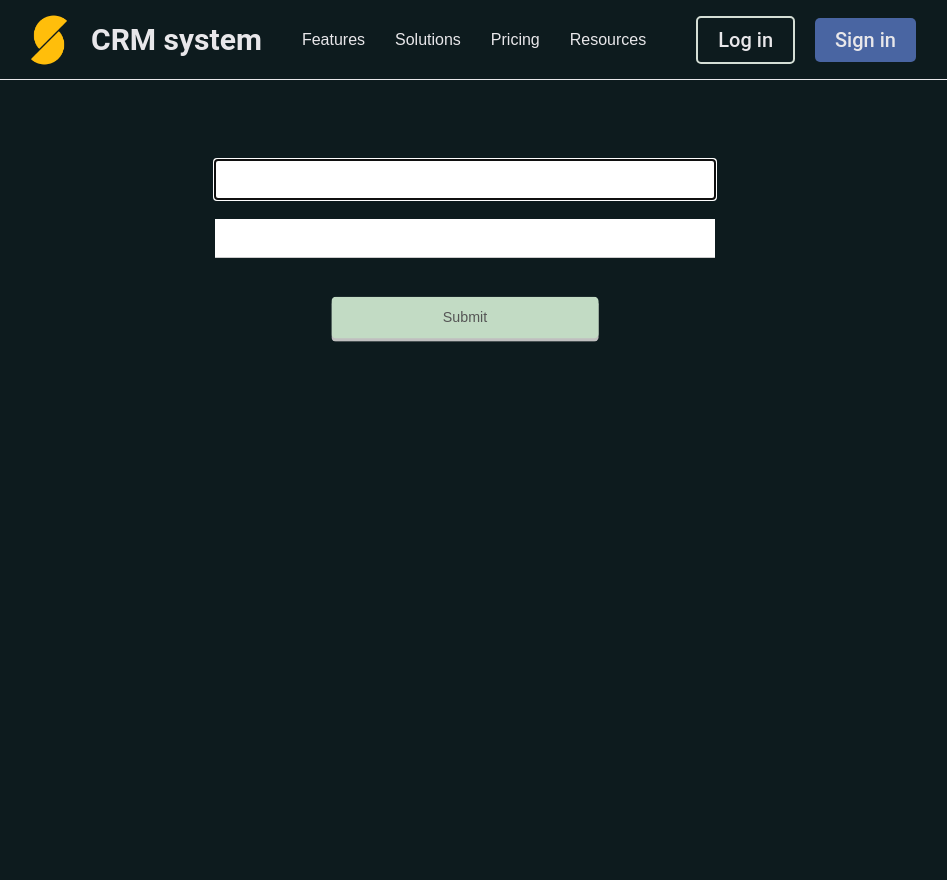
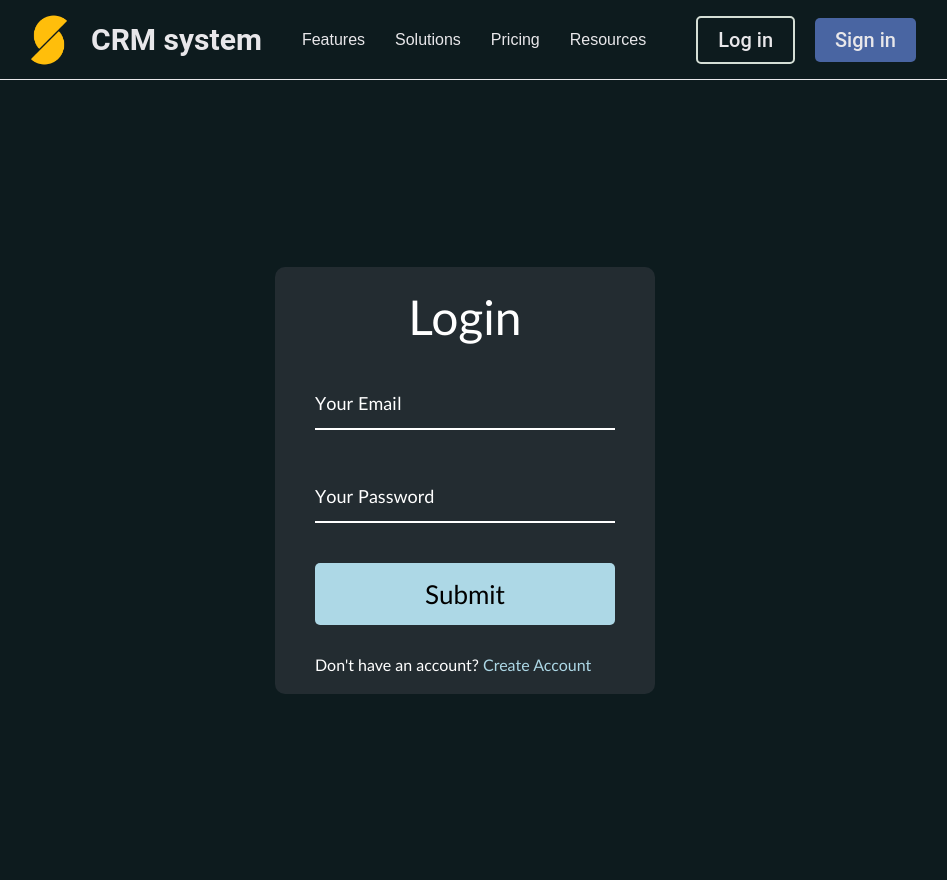
Before and after one commit to kirillzholudev/CRM_project, a Django app: page /log-in/ in a window 1280 px wide. Shown: the whole page, without its empty margins (175-1122 px from the left). Before the commit the page ends 342 px from the top, so only its background shows below. Run offline with Django 4.2, Linux system fonts and the light colour scheme.

Commit message:
Add login page with some css

```diff
--- a/static/css/login.css
+++ b/static/css/login.css
@@ -1,56 +1,111 @@
-#id_username, #id_password {
-    padding: 10px;
-    border: none;
-    border-bottom: 1px solid #ccc;
-    margin-bottom: 20px;
-    font-size: 16px;
-    width: 100%;
+* {
     box-sizing: border-box;
 }
 
-
-
-form {
-    max-width: 500px;
-    margin: 80px auto;
-    text-align: center;
+.main_cont {
+    font-family:'Trebuchet MS', 'Lucida Sans Unicode', 'Lucida Grande', 'Lucida Sans', Arial, sans-serif;
+    background-color: #0D1B1E;
+    color: #fff;
+    display: flex;
+    flex-direction: column;
+    align-items: center;
+    justify-content: center;
+    height: 100vh;
+    overflow: hidden;
+    margin: 0;
 }
 
-button.submit {
-    margin-top: 20px;
-    background-color: hsl(125, 25%, 81%);
-    color: #555;
-    padding: 12px 20px;
-    border: none;
-    border-radius: 4px;
+.container_log {
+    background-color: #393e467d;
+    padding: 20px 40px;
+    border-radius: 10px;
+}
+
+.main_cont .container_log h1 {
+    text-align: center;
+    margin-bottom: 30px;
+}
+
+.container_log a {
+    text-decoration: none;
+    color: lightblue;
+}
+
+.container_log a:hover {
+    color: rgb(162, 218, 237);
+    text-decoration: underline;
+}
+
+.submit {
     cursor: pointer;
-    box-shadow: 0px 3px 0px 0px #bfbfbf;
-    transition: box-shadow 0.3s ease-in-out;
-    width: 50%;
-    height: 50%;
+    display: inline-block;
+    width: 100%;
+    background: lightblue;
+    padding: 15px; /* Задаем отступы для внутреннего контента внутри .btn */
+    font-family: inherit;
+    font-size: 26px;
+    border: 0;
+    border-radius: 5px;
+}
+
+/* Убираем контур при фокусе на .btn */
+.submit:focus {
+    outline: 0;
+}
+
+/* Уменьшаем масштаб элемента на 2% при активации .btn */
+.submit:active {
+    transform: scale(0.98);
 }
 
 .submit:hover {
-    box-shadow: 5px 5px 56px -14px #25b384;
-    transform: scale(1.2);
-    background-color: #4965a2;
+    background-color: rgb(150, 190, 203);
+}
+
+.text {
+    margin-top: 30px;
+}
+
+.form-control {
+    position: relative;  /* Устанавливаем позиционирование элемента в контексте родительского элемента */
+    margin: 20px 0 40px;
+    width: 300px;
+}
+
+.form-control input {
+    background-color: transparent; /* Убираем фоновый цвет для элемента ввода */
+    border: 0;
+    border-bottom: 2px #fff solid;
+    display: block;
+    width: 100%;
+    padding: 15px 0;
+    font-size: 18px;
     color: #fff;
 }
 
-button.submit {
-    animation: pulse 3s infinite;
-    position: relative;
-    transform: translateX(-50%);
+.form-control input:focus,
+.form-control input:valid {
+    outline: 0; /* Убираем рамку при фокусе на поле ввода */
+    border-bottom-color: lightblue;
 }
 
-@keyframes pulse {
-    0% {
-        transform: scale(1);
-    }
-    50% {
-        transform: scale(1.1);
-    }
-    100% {
-        transform: scale(1);
-    }
+.form-control label {
+    position: absolute;  /* Устанавливаем позиционирование метки в контексте родительского элемента */
+    top: 15px;
+    left: 0;
+    pointer-events: none; /* Отключаем возможность взаимодействия с меткой */
 }
+
+.form-control label span {
+    display: inline-block;
+    font-size: 18px;
+    min-width: 5px;
+    transition: 0.3s cubic-bezier(0.68, -0.55, 0.265, 1.55); /* Задаем анимацию для перехода между состояниями */
+}
+
+/* Активное состояние для поля ввода */
+.form-control input:focus + label span,
+.form-control input:valid + label span {
+    color: lightblue;
+    transform: translateY(-30px);
+}
--- a/static/css/main.css
+++ b/static/css/main.css
@@ -9,6 +9,7 @@
     font-size: 16px;
     color: hsl(125, 25%, 81%);
     background-color: #0D1B1E;
+    overflow: hidden;
   }
 
   /* Стили для Header */
--- a/templates/userprofile/login.html
+++ b/templates/userprofile/login.html
@@ -2,23 +2,43 @@
 
 {% block title %} Sing up{% endblock %}
 
-<link rel="stylesheet" href="https://cdnjs.cloudflare.com/ajax/libs/animate.css/4.1.1/animate.min.css"/>
 
 
-{% block content %}
-      <form method="post" action="">
-          {% csrf_token %}
+    {% block content %}
+ <head>
+    <link rel="stylesheet" href="/static/css/login.css">
+ </head>
+<body>
+    <div class="main_cont">
+    <div class="container_log">
+        <h1>Login</h1>
+        <form method="post" action="">
+            <div class="form-control">
+                <input type="text" required />
+                <label><span>Your Email</span></label>
+            </div>
+            <div class="form-control">
+                <input type="password" required />
+                <label><span>Your Password</span></label>
+            </div>
+            <button class="submit">Submit</button>
+            <p class="text">Don't have an account?
+              <a href="#">Create Account</a></p>
+        </form>
+    </div>
+    </div>
+    <script>
+        const label = document.querySelectorAll(".form-control label");
 
-          {{ form.username }}
-          {{ form.password }}
-
-          <button class="submit">Submit</button>
-      </form>
-        <script src="/static/js/login.js"></script>
-
+            label.forEach((label) => {
+              label.innerHTML = label.innerText
+                .split("")
+                .map(
+                  (letter, idx) =>
+                  `<span style="transition-delay:${idx * 4}ms">${letter}</span>`
+            )
+               .join("");
+            });
+    </script>
+</body>
 {% endblock %}
-
-
-{% block styles %}
-    <link rel="stylesheet" href="/static/css/login.css">
-{% endblock %}
```
